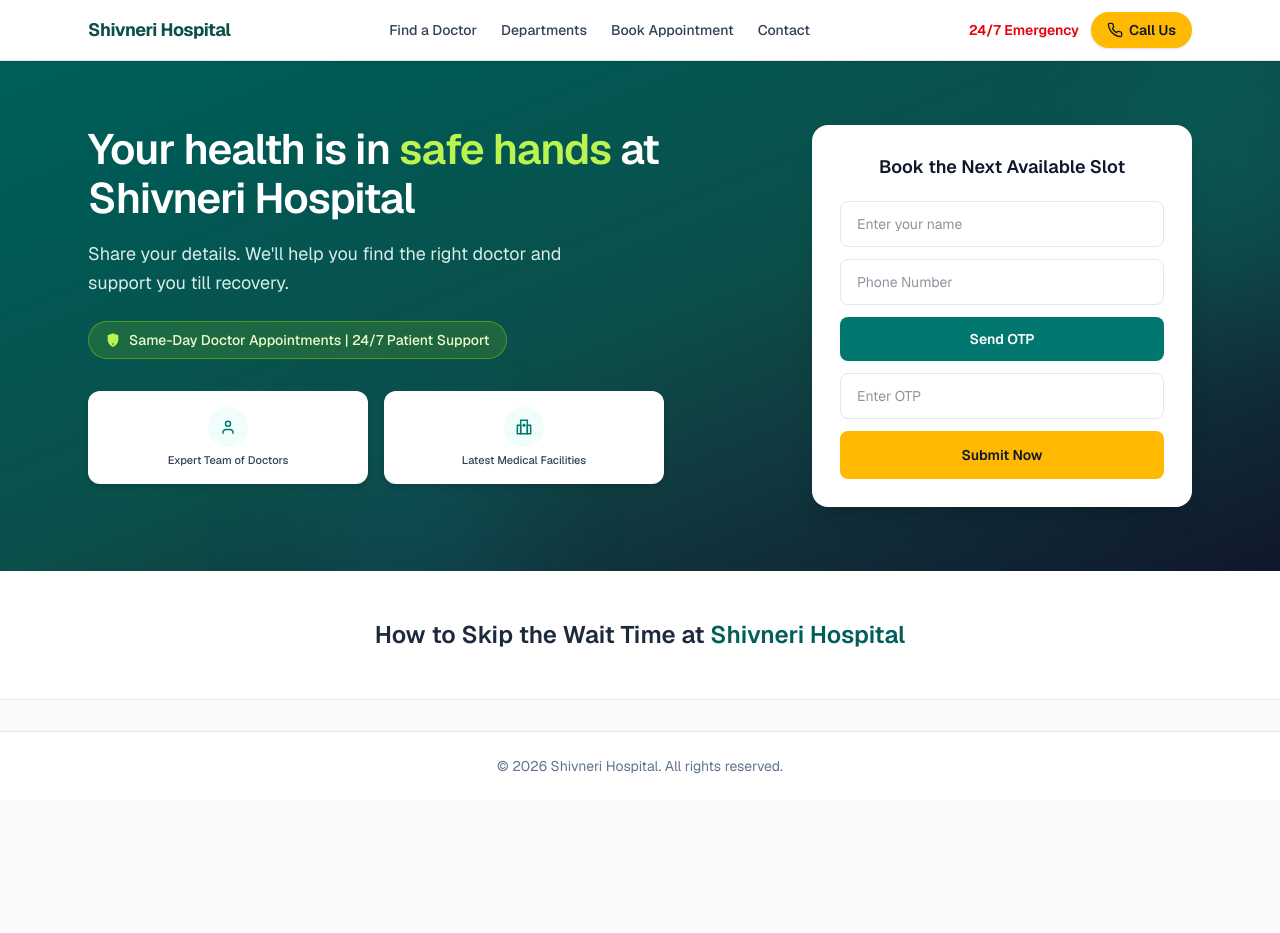
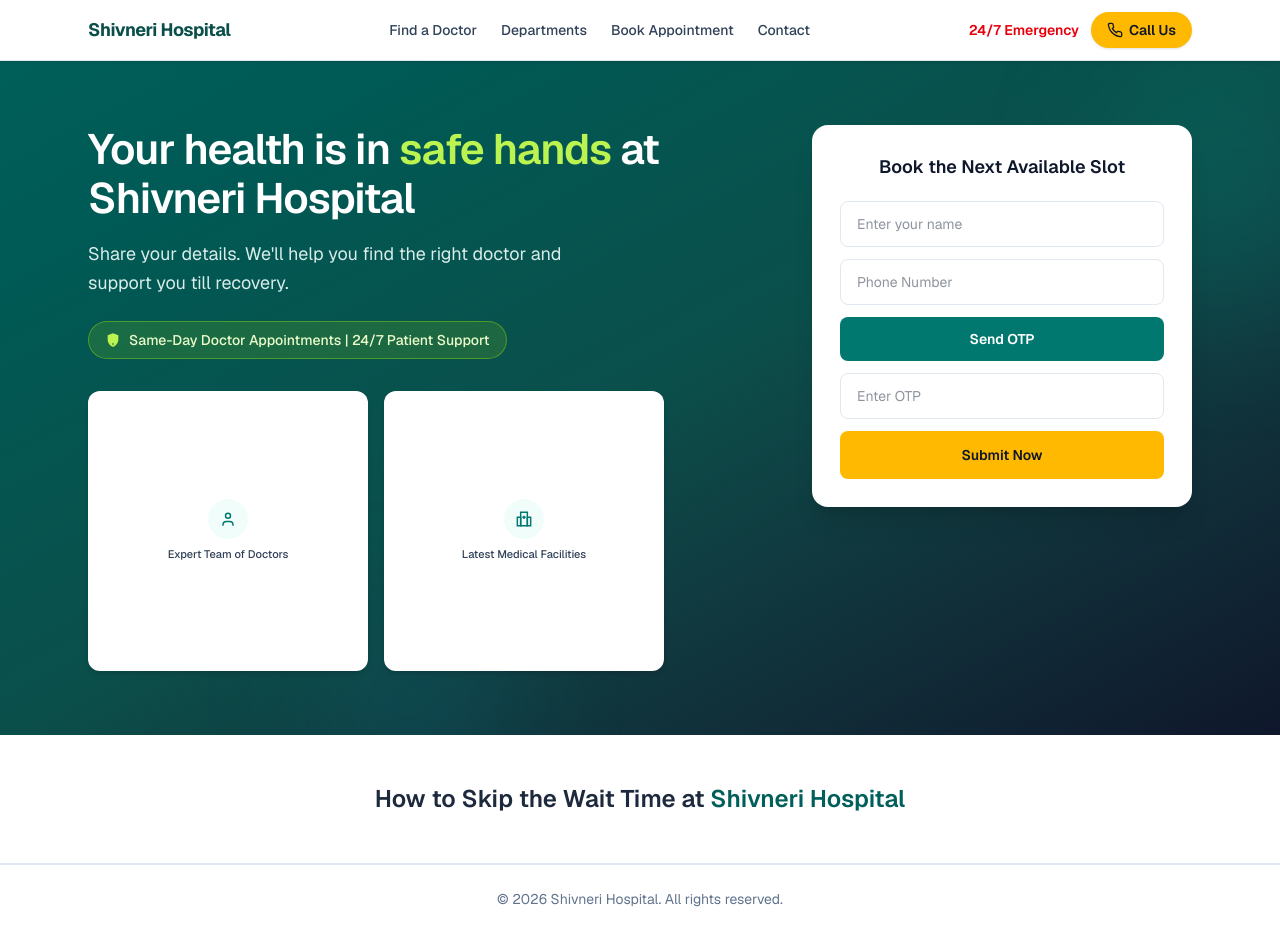
Before and after one commit to rp98nt/shivnerihospital, a Next.js app: page / in a window 1280 px wide. Before the commit the page ends 800 px from the top, so only its background shows below. Built offline with nearby package versions, Linux system fonts and the light colour scheme.

Commit message:
fix(home): make hero feature cards square with aspect-ratio

```diff
--- a/components/home-hero.tsx
+++ b/components/home-hero.tsx
@@ -121,11 +121,11 @@ function FeatureCard({
   label: string;
 }) {
   return (
-    <div className="flex w-full min-w-0 flex-col items-center rounded-xl bg-white px-2 py-3 text-center shadow-md sm:px-3 sm:py-4">
-      <div className="flex h-9 w-9 items-center justify-center rounded-full bg-teal-50 text-teal-700 sm:h-10 sm:w-10">
+    <div className="flex aspect-square w-full min-w-0 flex-col items-center justify-center rounded-xl bg-white px-2 text-center shadow-md sm:px-3">
+      <div className="flex h-9 w-9 shrink-0 items-center justify-center rounded-full bg-teal-50 text-teal-700 sm:h-10 sm:w-10">
         {icon}
       </div>
-      <p className="mt-1.5 text-[10px] font-medium leading-snug text-slate-700 sm:text-[11px]">
+      <p className="mt-2 max-w-[8.5rem] text-[10px] font-medium leading-snug text-slate-700 sm:text-[11px]">
         {label}
       </p>
     </div>
```
